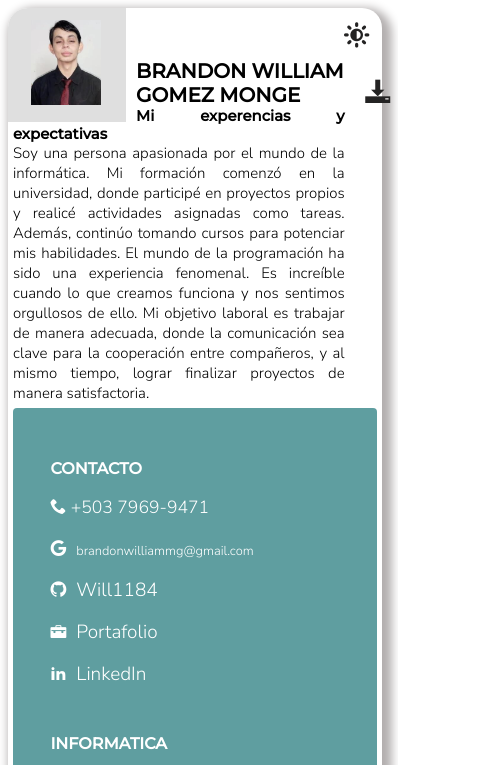
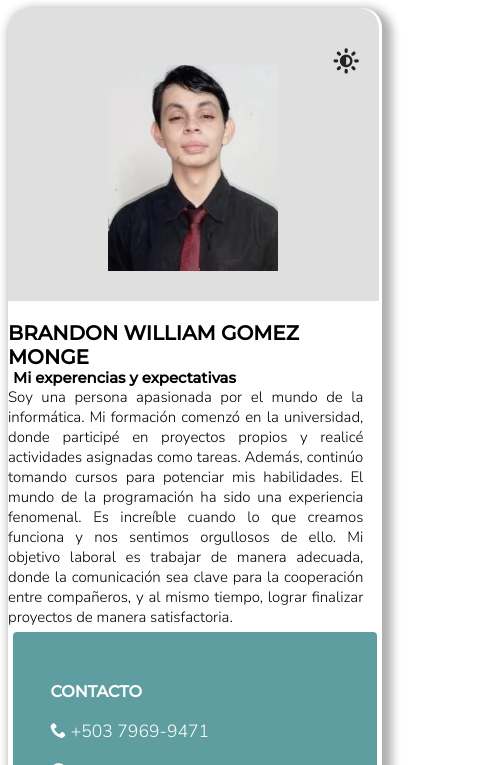
Before and after one commit to Will1184/Cv-BrandonGomez, a website: page index.html in a window 390 px wide. Shown: the top 765 px of the page, 499 px wide, since content can reach past the window. Drawn offline with Linux system fonts and the light colour scheme; files whose address does not match are found by name.

Commit message:
fix:se ha cambiado los divs en el header para hacerlo mas estructurado

```diff
--- a/css/style.css
+++ b/css/style.css
@@ -45,11 +45,29 @@ span{
 
 }
 header{
-     float: right;
-     text-align: justify;
-     font-size: 15px;
-     margin-bottom: 0%;
-     margin-right: 10%;
+    display: flex;
+    flex-direction: row;
+    text-align: justify;
+    justify-content: space-between;
+    font-size: 15px;
+    margin-bottom: 0%;
+    padding-right: 5%;
+}
+.header-photo{
+    width: 100%;
+    background-color:rgb(223, 223, 223);
+    border-top-left-radius: 20px;
+    padding: 30px 9.2%;
+    margin-right: 10px;
+}
+.header-photo img{
+    width: 150px;
+    height: auto;
+}
+.header-content{
+    display: flex;
+    flex-direction: column;
+    justify-content: space-around;
 }
 header h1{
     text-align: start;
@@ -67,13 +85,7 @@ header p{
     font-size: 0.80em;
 }
 
-header span{
-    float: left;
-    margin-right: 3%;
-    padding: 30px 70px 35px 70px;
-    background-color:rgb(223, 223, 223);
-    border-top-left-radius: 20px;
-}
+
 
 header span img{
     width:150px;
@@ -83,10 +95,10 @@ header span img{
 #mode{
     background: none;
     border: none;
-    left: 60%;
     cursor: pointer;
     position: relative;
-    top: 20px;
+    top: -10px;
+    left: -50px;
 }
 .icon-brightness-contrast{
     color: rgb(36, 35, 35);
@@ -126,7 +138,6 @@ header span img{
     transition: 0.2s;
 }
 .dark_mode .icon-brightness-contrast{
-    color:  rgb(255, 255, 255);
     font-size: 2em;
     transition: 0.5s;
 }
@@ -317,6 +328,25 @@ margin: 0%;
         box-shadow: 5px 5px 10px 5px rgb(179, 175, 175);
         border-radius:20px;
     }
+    header{
+        flex-direction: column;
+    }
+    .header-photo{
+        display: flex;
+        flex-direction: column;
+        width: 86%;
+        border-top-right-radius: 20px;
+        margin-right: 0px;
+        padding: 30px 9.2%;
+    }
+    .header-photo img{
+        width: 150px;
+        height: auto;
+    }
+    #mode{
+        top: 10px;
+        left: 50%;
+    }
     h1{
         font-size: 1em;
         font-family: 'Montserrat' , sans-serif;
@@ -360,19 +390,16 @@ margin: 0%;
     header span{
         padding: 2px 5px 2px 3px;
     }
-    header span img{
-        width:70px;
+    .header-photo img{
+        width: 170px;
+        margin: auto;
         height: auto;
-        padding: 10px 20px;
         border-top-left-radius: 20px;
     }
     header p{
         font-size: 1em;
     }
-    #mode{
-    left: 60%;
-    top: 10px;
-    }
+
     .icon-brightness-contrast{
         font-size: 1.9em;
     }
--- a/index.html
+++ b/index.html
@@ -16,11 +16,13 @@
         <div id="Principal">
             <div class="flex-container1">
                 <header>
-                    <button type="button" id="mode" onclick="change_mode()" title="Dark-Mode">
+                    <div class="header-photo">
+                        <button type="menu" id="mode" onclick="change_mode()" title="Dark-Mode">
                             <div class="icon-brightness-contrast"></div>
                         </button>
-                    <button type="button" id="generate-pdf" title="Descargar-Pdf"><span class="icon-download3"></span></button>
-                    <span><img src="Img/Foto.jpeg" alt="MI FOTO"></span>
+                        <img  src="Img/Foto.jpeg" alt="MI FOTO">
+                    </div>
+                    <div class="header-content">
                         <h1>BRANDON WILLIAM GOMEZ MONGE</h1>
                         <h2>Mi experencias y expectativas</h2>
                         <p>Soy una persona apasionada por el mundo de la informática.
@@ -32,6 +34,7 @@
                             Mi objetivo laboral es trabajar de manera adecuada, donde la comunicación sea
                             clave para la cooperación entre compañeros, y al mismo tiempo,
                             lograr finalizar proyectos de manera satisfactoria.</p>
+                    </div>
                 </header>
             </div>
 
@@ -136,7 +139,7 @@
                     <article class="badge">
                         <h1>Badge</h1>
                         <span>
-                            <a href="documents/introduction-to-cybersecurity.png" target="_blank">
+                            <a href="documents/introduction-to-cybersecurity.png" target="_blank"   >
                                 <img class="img-badge" src="documents/introduction-to-cybersecurity.png" alt="certificado-cisco">
                             </a>
                         </span>
@@ -225,7 +228,7 @@
                                 <span class="icon-facebook"><a href="https://www.facebook.com/brandon.gomez.98622733/" target="_blank"> Facebook</a></span>
                             </li>
                         </ul>
-                        <p>Derechos Reservados 2023</p>
+                        <p>Derechos Reservados <div id="aa" style="font-family: 'Nunito Sans', sans-serif;"></div></p>
                     </footer>
                     <script src="js/index.js"></script>
                     <script src="js/html2pdf.bundle.min.js"></script>
--- a/js/index.js
+++ b/js/index.js
@@ -31,8 +31,13 @@ function generateResume() {
   html2pdf(areaCv, opt);
 }
 
-resumeButton.addEventListener("click", () => {
-  scaleCv();
-  generateResume();
-  setTimeout(removeScale, 5000);
-});
+// resumeButton.addEventListener("click", () => {
+//   scaleCv();
+//   generateResume();
+//   setTimeout(removeScale, 5000);
+// });
+
+const getCurrentYear=()=> {
+  return new Date().getFullYear();
+}
+document.querySelector("#aa").textContent=getCurrentYear();
```
Lines whose indentation alone changed are shown as unchanged.
